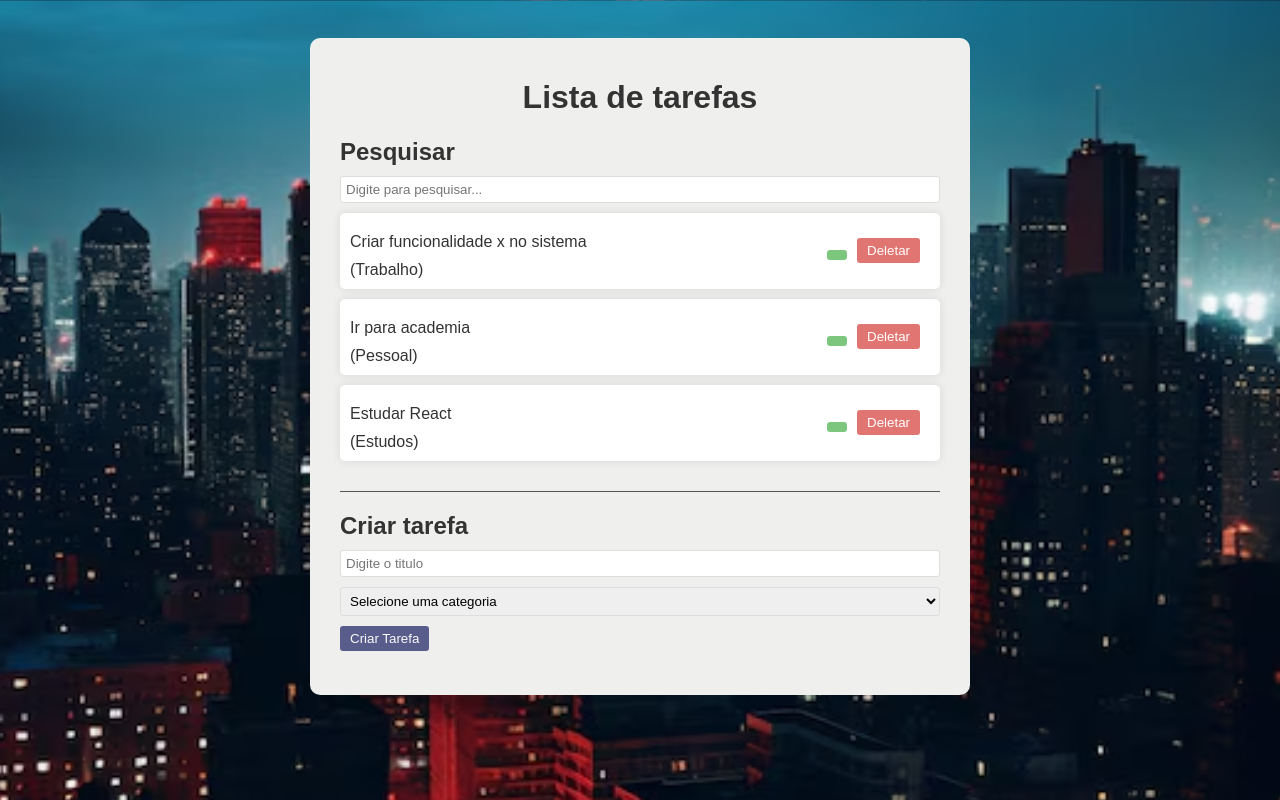
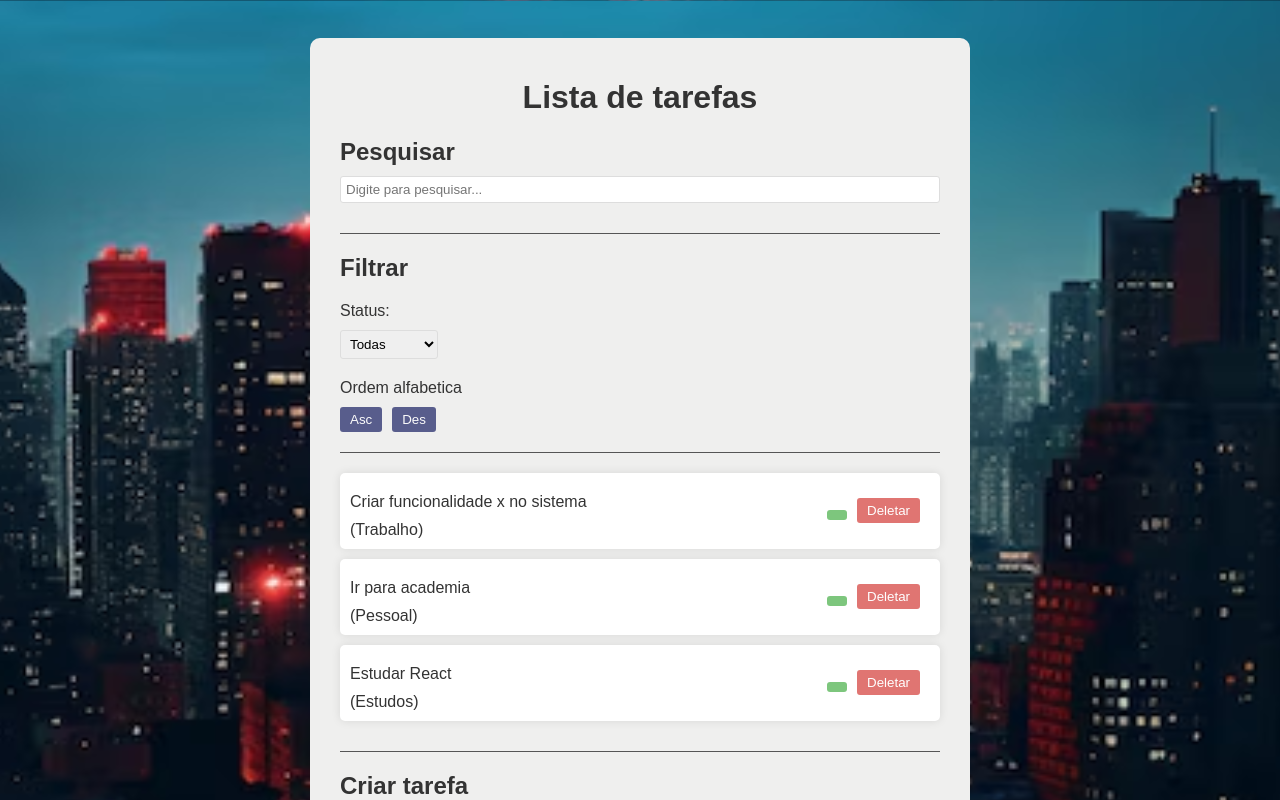
Before and after one commit to julioLchaves/Desafio-react-da-Bia, a React (Vite) app: page / in a window 1280 px wide. Shown: the top 800 px of the page. Built offline with nearby package versions, Linux system fonts and the light colour scheme.

Commit message:
Filtro de ordenação

```diff
--- a/src/App.css
+++ b/src/App.css
@@ -85,3 +85,19 @@ select{
     border-radius: 3px;
     width: 100%;
 }
+
+.filter, .search{
+    border-bottom: 1px solid #555;
+    margin-bottom: 20px;
+    padding-bottom: 20px;
+}
+
+.filter-options{
+    display: flex;
+    justify-content: space-between;
+    gap: 3rem;
+}
+
+.filter-options{
+    flex: 1 1 0;
+}
--- a/src/App.jsx
+++ b/src/App.jsx
@@ -4,6 +4,7 @@ import './App.css';
 import Todo from './components/Todo';
 import TodoForm from './components/TodoForm';
 import Search from './components/Search';
+import Filter from './components/Filter';
 
 function App() {
   const [todos, setTodos] = useState([
@@ -28,6 +29,9 @@ function App() {
   ]);
 
   const[search, setSearch]= useState("");
+
+  const [filter, setFilter]= useState("All");
+  const [sort, setSort]= useState("Asc");
 
   const addTodo= (text, category)=> {
     const newTodos=[...todos,{
@@ -57,6 +61,7 @@ function App() {
     <div className="app">
       <h1>Lista de tarefas</h1>
       <Search search={search}setSearch={setSearch}/>
+      <Filter filter={filter} setFilter={setFilter}/>
       <div className="todo-list">
         {todos.filter((todo)=>todo.text.toLowerCase().includes(search.toLowerCase())).map((todo) => (
           <Todo key={todo.id} todo={todo} removeTodo={removeTodo} completeTodo={completeTodo}/>
--- /dev/null
+++ b/src/components/Filter.jsx
@@ -0,0 +1,24 @@
+const Filter = (filter, setFilter) => {
+  return (
+    <div className="filter">
+      <h2>Filtrar</h2>
+      <div className="filter-options">
+        <div>
+            <p>Status:</p>
+            <select value={filter} onChange={(e)=>setFilter(e.target.value)}>
+                <option value="All">Todas</option>
+                <option value="Complete">Complete</option>
+                <option value="Incomplete">Incomplete</option>
+            </select>
+        </div>
+      </div>
+      <div>
+        <p>Ordem alfabetica</p>
+        <button>Asc</button>
+        <button>Des</button>
+      </div>
+    </div>
+  )
+}
+
+export default Filter
```
